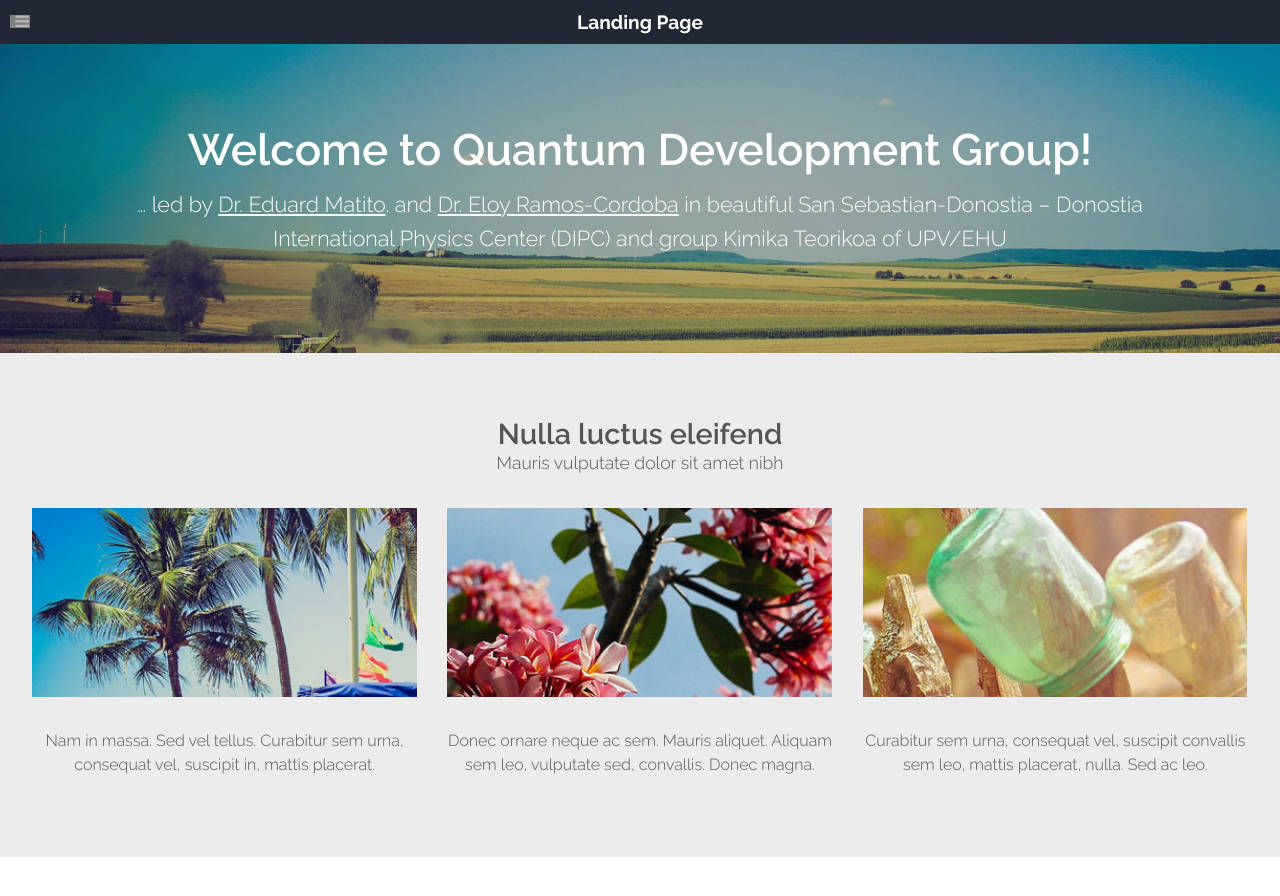
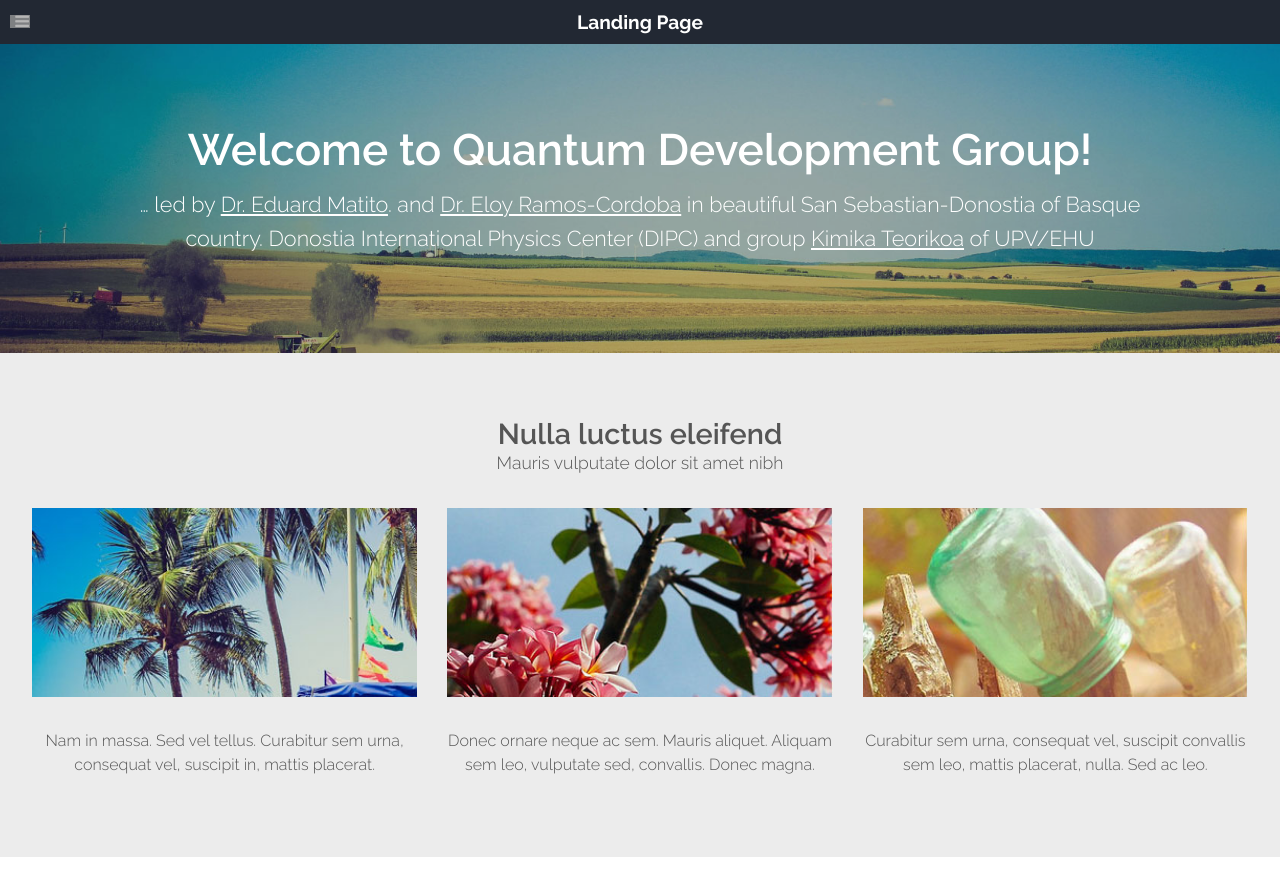
Before and after one commit to old-jekyll-templates/Horizons-Jekyll-Theme, a Jekyll site: the page built from index.html, in a window 1280 px wide and 900 px high. Shown: the top 896 px of the window. Built offline with Jekyll 4.4.1, drawn with Linux system fonts in a browser that asks for light colours; the list of posts is cut into pages by our own code; grey boxes are pictures that could not be loaded.

Commit message:
Update landing.html

```diff
--- a/_layouts/landing.html
+++ b/_layouts/landing.html
@@ -17,7 +17,7 @@ layout: default
 								<section>
 									<header class="major">
 										<h2>Welcome to Quantum Development Group!</h2>
-										<span class="byline">&hellip; led by <a href="https://ematito.webs.com/apps/blog/">Dr. Eduard Matito</a>. and <a href="https://eloyramoscordoba.wordpress.com/">Dr. Eloy Ramos-Cordoba</a> in beautiful San Sebastian-Donostia &ndash; Donostia International Physics Center (DIPC) and group Kimika Teorikoa of UPV/EHU </span>
+										<span class="byline">&hellip; led by <a href="https://ematito.webs.com/apps/blog/">Dr. Eduard Matito</a>. and <a href="https://eloyramoscordoba.wordpress.com/">Dr. Eloy Ramos-Cordoba</a> in beautiful San Sebastian-Donostia of Basque country. Donostia International Physics Center (DIPC) and group <a href="http://www.ehu.eus/chemistry/theory/"> Kimika Teorikoa</a> of UPV/EHU </span>
 									</header>
 
 								</section>
```
